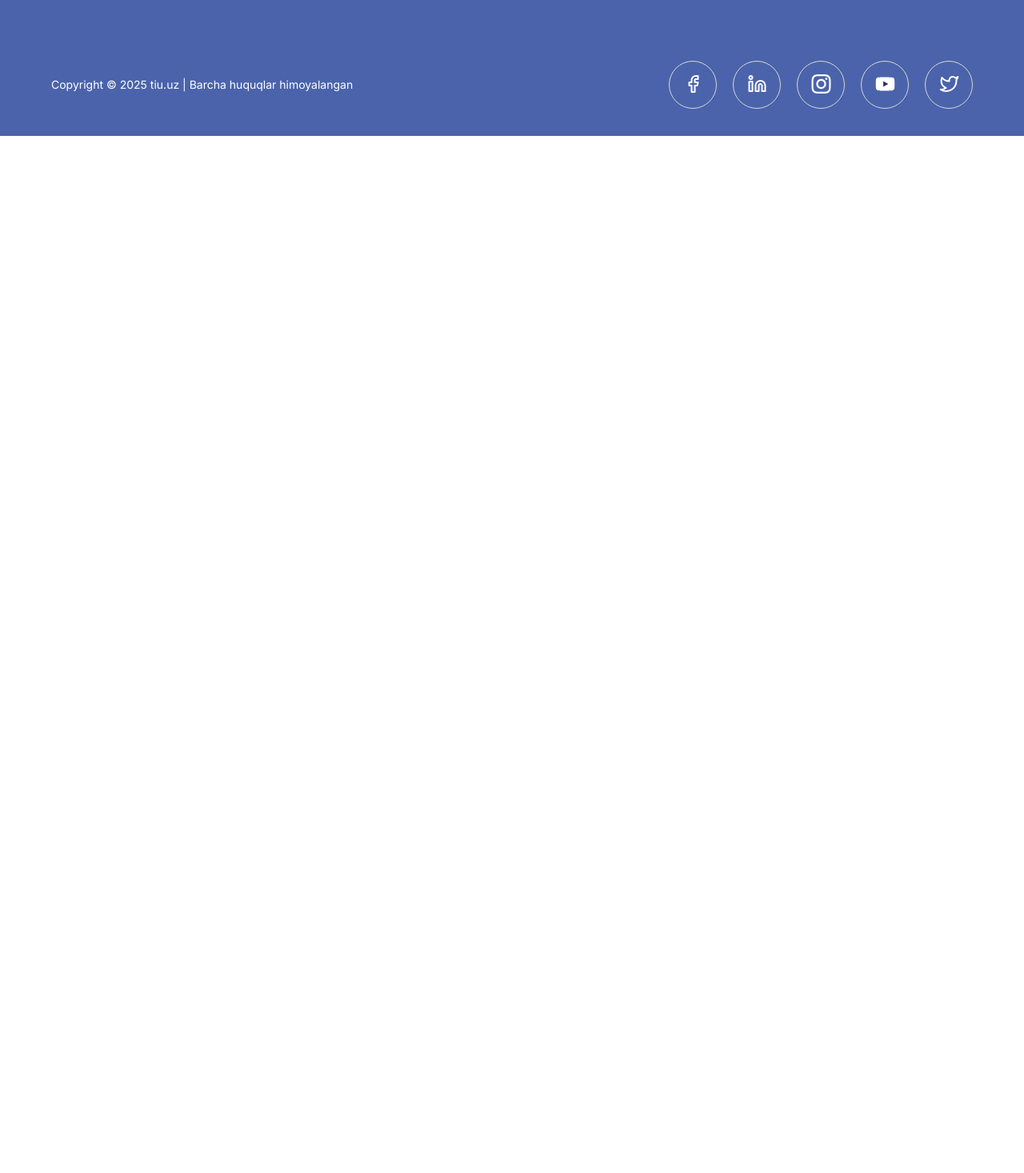
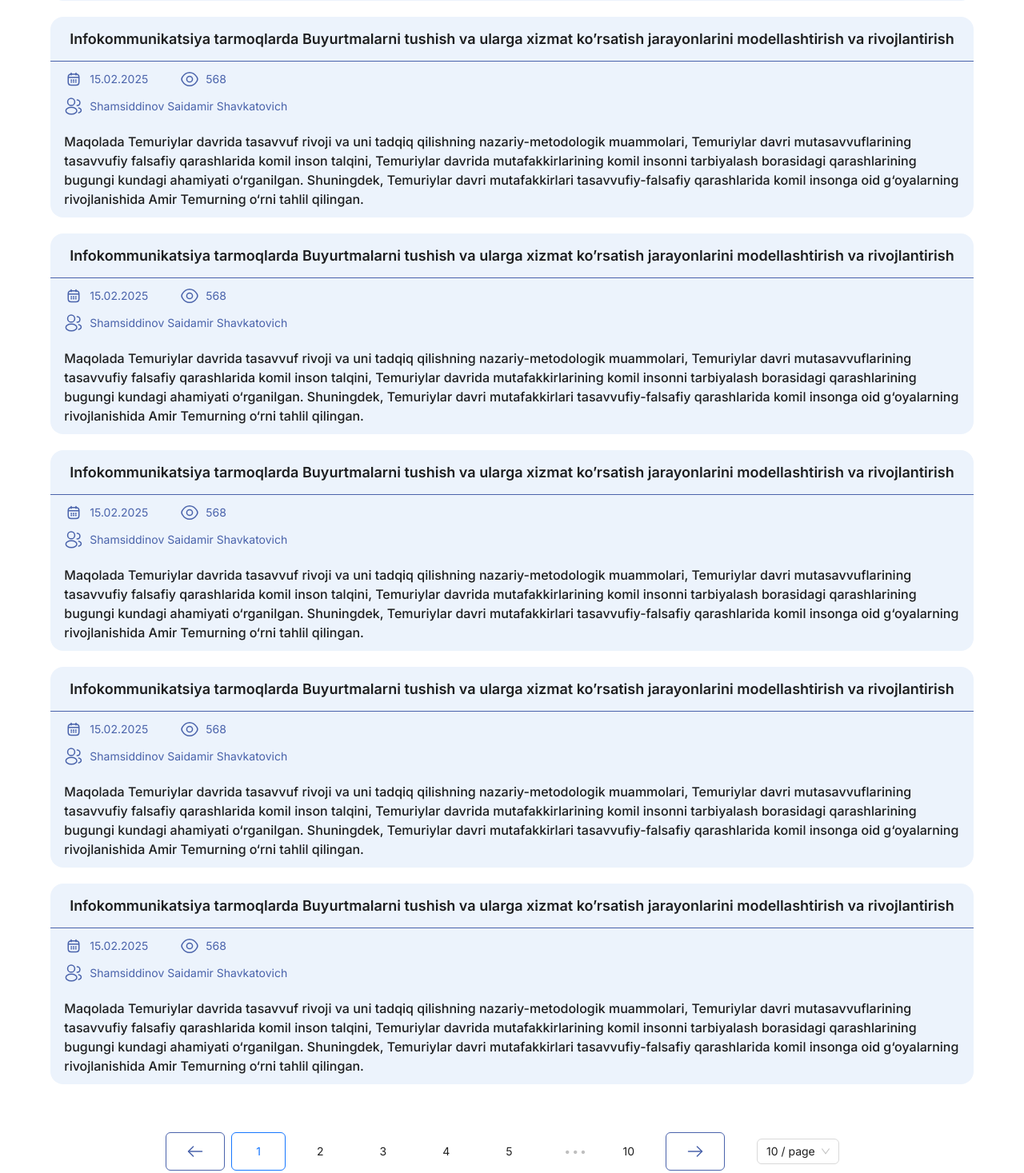
Before and after one commit to Jahongirhacking/research-journal, a React (Vite) app: page /articles in a window 1280 px wide. Shown: the part 1330-2797 px from the top of the page at 80% size. Before the commit the page ends 1500 px from the top, so only its background shows below. Built offline with nearby package versions, Linux system fonts and the light colour scheme.

Commit message:
feat: add article types

```diff
--- a/src/assets/icons/index.tsx
+++ b/src/assets/icons/index.tsx
@@ -200,3 +200,10 @@ export const NewsIcon = () => (
     <path d="M14 2H9C4 2 2 4 2 9V15C2 20 4 22 9 22H15C20 22 22 20 22 15V10" stroke="#4A63AB" strokeWidth="1.5" strokeLinecap="round" strokeLinejoin="round" />
   </svg>
 )
+
+export const LeftIcon = () => (
+  <svg width="24" height="24" viewBox="0 0 24 24" fill="none" xmlns="http://www.w3.org/2000/svg">
+    <path d="M9.57 5.92993L3.5 11.9999L9.57 18.0699" stroke="#4A63AB" strokeWidth="1.5" strokeMiterlimit="10" strokeLinecap="round" strokeLinejoin="round" />
+    <path d="M20.4999 12H3.66992" stroke="#4A63AB" strokeWidth="1.5" strokeMiterlimit="10" strokeLinecap="round" strokeLinejoin="round" />
+  </svg>
+)
--- /dev/null
+++ b/src/components/Article/LongArticle.scss
@@ -0,0 +1,40 @@
+.long-article {
+  background-color: #ecf3fc;
+  border-radius: 16px;
+  border: none;
+
+  .ant-card-head {
+    border-bottom: 1px solid #4a63ab;
+
+    &-title {
+      font-weight: 600;
+      font-size: 18px;
+      line-height: 130%;
+    }
+  }
+
+  .ant-card-body {
+    padding: 11px 17px;
+
+    .meta-info {
+      .ant-typography {
+        display: flex;
+        align-items: center;
+        gap: 8px;
+        flex-wrap: wrap;
+
+        &,
+        * {
+          color: #4a63ab !important;
+          stroke: #4a63ab !important;
+        }
+      }
+    }
+
+    .article-annotation {
+      font-weight: 500;
+      font-size: 16px;
+      line-height: 150%;
+    }
+  }
+}
--- /dev/null
+++ b/src/components/Article/LongArticle.tsx
@@ -0,0 +1,26 @@
+import { Card, Flex, Typography } from "antd"
+import { AuthorsIcon, CalendarIcon, EyeIcon } from "../../assets/icons"
+import "./LongArticle.scss"
+
+const LongArticle = () => {
+    return (
+        <Card className="long-article" title={"Infokommunikatsiya tarmoqlarda Buyurtmalarni tushish va ularga xizmat ko’rsatish jarayonlarini modellashtirish va rivojlantirish"}>
+            <Flex vertical gap={20}>
+                <Flex vertical gap={10} className="meta-info">
+                    <Flex wrap gap={40}>
+                        <Typography.Text><CalendarIcon /> 15.02.2025</Typography.Text>
+                        <Typography.Text><EyeIcon /> 568</Typography.Text>
+                    </Flex>
+                    <Flex wrap gap={40}>
+                        <Typography.Text><AuthorsIcon /> Shamsiddinov Saidamir Shavkatovich</Typography.Text>
+                    </Flex>
+                </Flex>
+                <Typography.Text className="article-annotation">
+                    Maqolada Temuriylar davrida tasavvuf rivoji va uni tadqiq qilishning nazariy-metodologik muammolari, Temuriylar davri mutasavvuflarining tasavvufiy falsafiy qarashlarida komil inson talqini, Temuriylar davrida mutafakkirlarining komil insonni tarbiyalash borasidagi qarashlarining bugungi kundagi ahamiyati o‘rganilgan. Shuningdek, Temuriylar davri mutafakkirlari tasavvufiy-falsafiy qarashlarida komil insonga oid g‘oyalarning rivojlanishida Amir Temurning o‘rni tahlil qilingan.
+                </Typography.Text>
+            </Flex>
+        </Card>
+    )
+}
+
+export default LongArticle
--- a/src/components/Article/style.scss
+++ b/src/components/Article/ShortArticle.scss
@@ -1,4 +1,4 @@
-.article-card {
+.short-article-card {
   background-color: #e8effa;
   border-radius: 16px;
   transition: 0.6s ease;
--- a/src/components/Article/index.tsx
+++ b/src/components/Article/ShortArticle.tsx
@@ -1,11 +1,11 @@
 import { Card, Flex, Tag, Typography } from "antd"
 import { Link } from "react-router-dom"
 import { AuthorsIcon } from "../../assets/icons"
-import "./style.scss"
+import "./ShortArticle.scss"
 
-const Article = () => {
+const ShortArticle = () => {
     return (
-        <Card className="article-card">
+        <Card className="short-article-card">
             <Flex vertical gap={20}>
                 <Typography.Title level={3} style={{ margin: 0 }}>Infokommunikatsiya tarmoqlarda Buyurtmalarni tushish va ularga xizmat ko’rsatish jarayonlarini modellashtirish</Typography.Title>
                 <Tag>Ilmiy maqola</Tag>
@@ -19,4 +19,4 @@ const Article = () => {
     )
 }
 
-export default Article
+export default ShortArticle
--- a/src/pages/landing/ArticlesPage.tsx
+++ b/src/pages/landing/ArticlesPage.tsx
@@ -1,5 +1,7 @@
-import { Flex, Typography } from "antd"
-import { PopularArticlesIcon } from "../../assets/icons"
+import { Flex, Pagination, Typography } from "antd"
+import { Link } from "react-router-dom"
+import { LeftIcon, PopularArticlesIcon, RightIcon } from "../../assets/icons"
+import LongArticle from "../../components/Article/LongArticle"
 import ArticleForm from "../../components/Form/ArticleForm"
 
 const ArticlesPage = () => {
@@ -11,6 +13,18 @@ const ArticlesPage = () => {
                 </Typography.Title>
                 <ArticleForm />
             </Flex>
+            <Flex vertical className="padding-box" align="center">
+                <Flex vertical gap={20} className="article-container">
+                    {
+                        Array.from({ length: 8 }).map((_, index) => (
+                            <Link to={''}>
+                                <LongArticle key={index} />
+                            </Link>
+                        ))
+                    }
+                </Flex>
+                <Pagination total={100} nextIcon={<RightIcon />} prevIcon={<LeftIcon />} />
+            </Flex>
         </Flex>
     )
 }
--- a/src/pages/landing/MainPage.tsx
+++ b/src/pages/landing/MainPage.tsx
@@ -2,7 +2,7 @@ import { Button, Card, Flex, Image, Typography } from "antd"
 import { Link } from "react-router-dom"
 import { LastJournalIcon, NewsIcon, PopularArticlesIcon, Question1Icon, Question2Icon, Question3Icon } from "../../assets/icons"
 import ShortAnnouncement from "../../components/Announcement/ShortAnnouncement"
-import Article from "../../components/Article"
+import ShortArticle from "../../components/Article/ShortArticle"
 import Journal from "../../components/Journal"
 import SendArticle from "./components/SendArticle"
 
@@ -60,7 +60,7 @@ const MainPage = () => {
                 <Flex gap={20} wrap className="card-container">
                     {
                         Array.from({ length: 6 }).map((_, index) => (
-                            <Article key={index} />
+                            <ShortArticle key={index} />
                         ))
                     }
                 </Flex>
--- a/src/pages/landing/style.scss
+++ b/src/pages/landing/style.scss
@@ -96,7 +96,7 @@
     .card-container {
       justify-content: flex-start;
 
-      .article-card {
+      .short-article-card {
         @include variables.responsive_card(700, 1100, 1400, 20);
       }
     }
@@ -121,3 +121,26 @@
     padding-bottom: 73px;
   }
 }
+
+.articles-page {
+  .ant-pagination {
+    margin-top: 60px;
+
+    li {
+      padding: 12px 24px;
+      display: flex;
+      align-items: center;
+      justify-content: center;
+      height: 48px;
+    }
+
+    .ant-pagination-prev,
+    .ant-pagination-next {
+      border: 1px solid #4a63ab;
+
+      * {
+        stroke: #4a63ab !important;
+      }
+    }
+  }
+}
```
